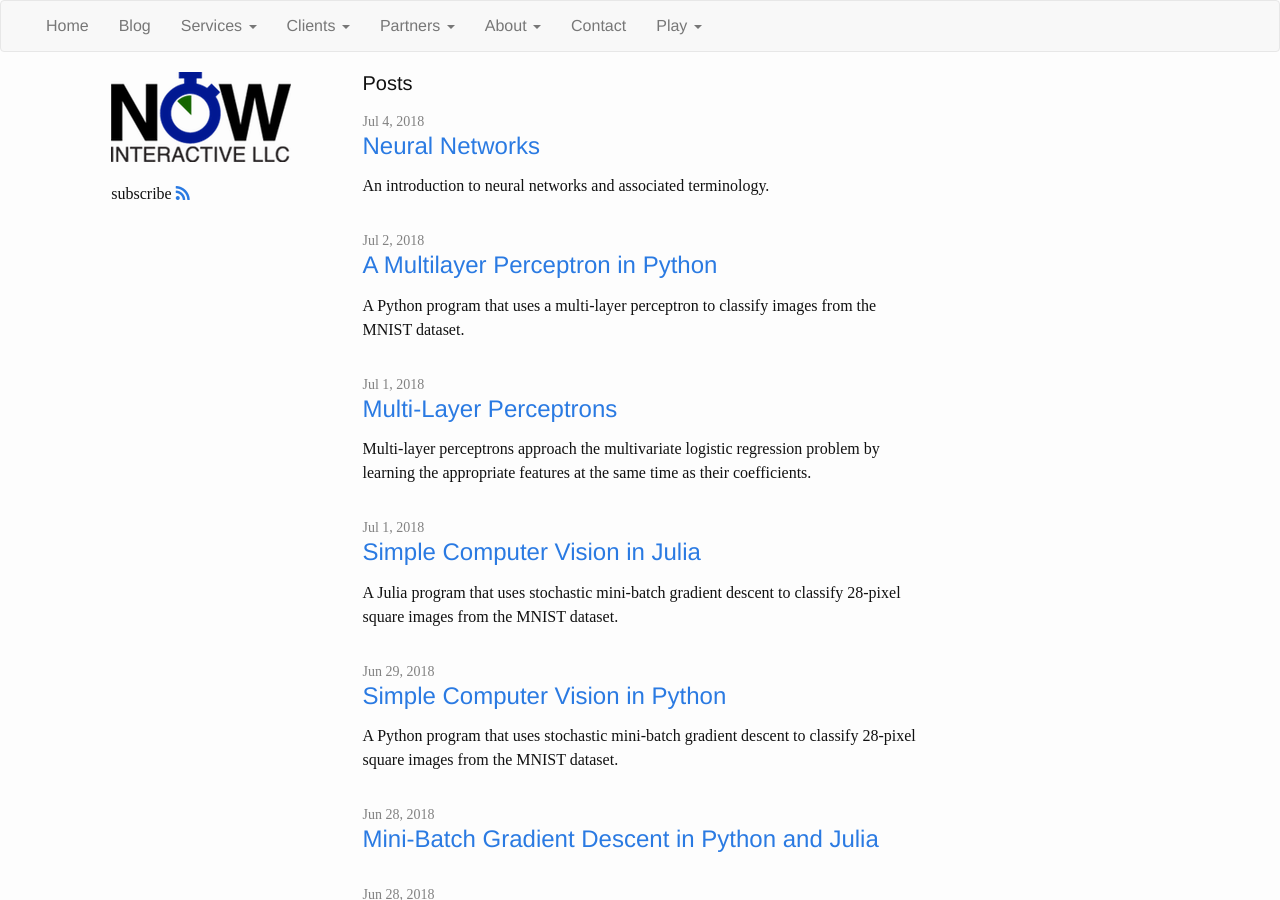
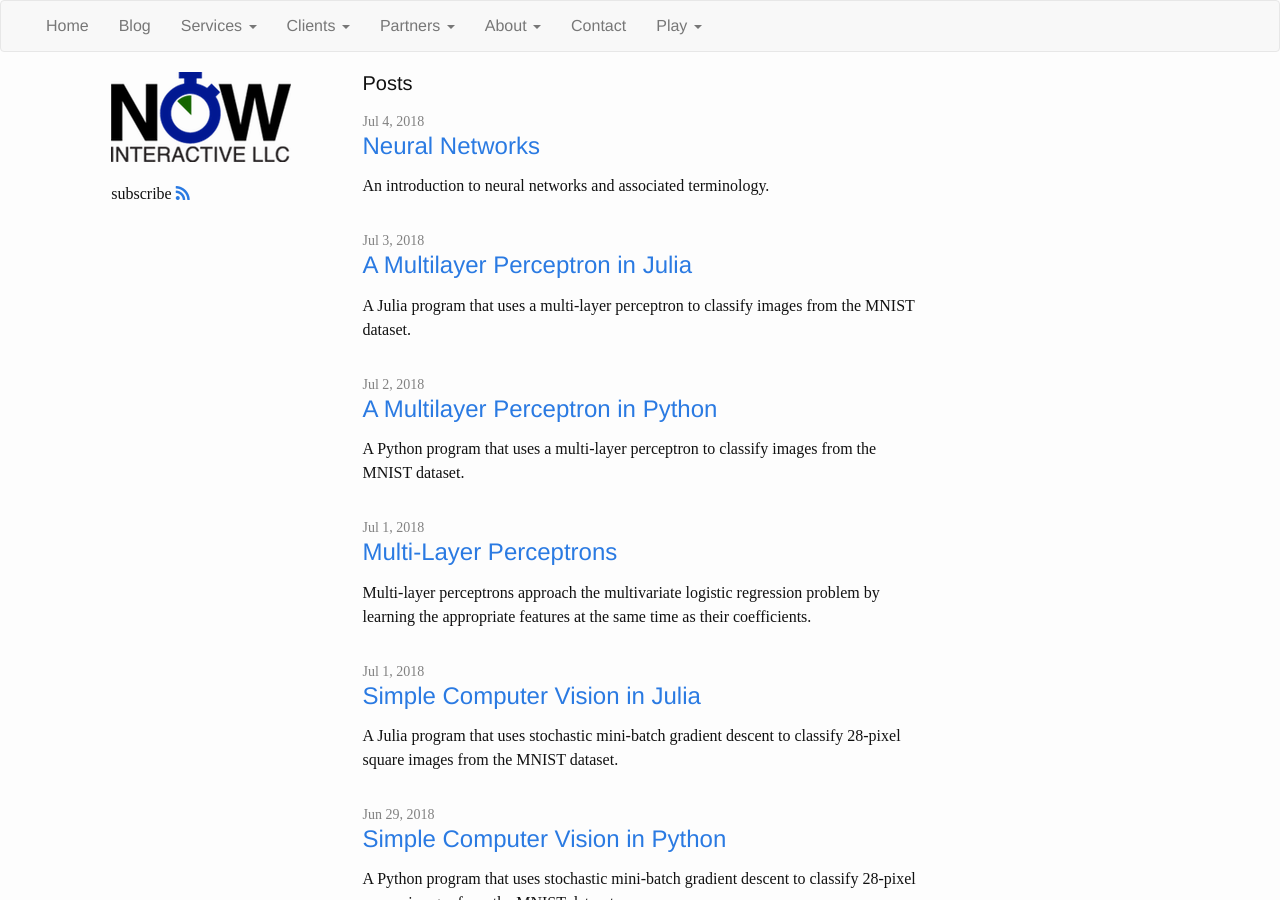
Before and after one commit to mspandit/mspandit.github.io, a Jekyll site: the page built from index.html, in a window 1280 px wide and 900 px high. Built offline with Jekyll 4.4.1, drawn with Linux system fonts in a browser that asks for light colours; nearby versions of some CDN libraries; formulas are drawn with MathJax 3; some of the changed lines change nothing that is shown.

Commit message:
Added Julia version of MLP post.

```diff
--- a/_layouts/default.html
+++ b/_layouts/default.html
@@ -23,6 +23,7 @@
         <div class="col-md-6">
           {{ content }}
         </div>
+        <div class="col-md-3"></div>
       </div>
     </div>
 
--- /dev/null
+++ b/_posts/2018-07-03-multi-layer-perceptron-julia.markdown
@@ -0,0 +1,87 @@
+---
+layout: post
+title: "A Multilayer Perceptron in Julia"
+summary: "A Julia program that uses a multi-layer perceptron to classify images from the MNIST dataset."
+date:   2018-07-03 07:54:00
+---
+
+The Julia program below uses a [multi-layer
+perceptron](/2018/07/01/multi-layer-perceptrons) to classify images from the
+MNIST dataset. The program should run in several minutes and achieve an
+accuracy just under 97%. It has a few notable differences from the [previous
+program](/2018/07/01/simple-computer-vision-julia) that only used logistic
+regression.
+
+This program uses the [FluxML library](https://fluxml.ai). Run
+`Pkg.add("Flux")` before running it. The FluxML API is easier to use than
+TensorFlow because it does not separate graph construction and execution.
+
+This program has _tracked parameters_ `featureThetas` and `featureTheta0` for
+the feature detection models as well as `outputThetas` and `outputTheta0` for
+the classification model.
+
+{% highlight julia %}
+featureThetas = param([scale(r, 784, 500) for r in rand((784, 500))]) # param(zeros((784, 500)))
+featureTheta0 = param([scale(r, 1, 500) for r in rand((1, 500))]) # param(zeros((1, 500)))
+{% endhighlight %}
+
+{% highlight julia %}
+outputThetas = param([scale(r, 500, 10) for r in rand((500, 10))]) # param(zeros((500, 10)))
+outputTheta0 = param([scale(r, 1, 10) for r in rand((1, 10))]) # param(zeros((1, 10)))
+{% endhighlight %}
+
+In FluxML, tracked parameters are like any other numerical or array type, with
+a notable exception: When you perform mathematical operations on a tracked
+parameter, _it is able to record the gradients of the operations with respect
+to itself._
+
+Feature detection happens with logistic regression models operating on raw
+inputs:
+
+{% highlight julia %}
+features(example) = 1.0 ./ (1.0 .+ exp.(example * featureThetas .+ featureTheta0))
+{% endhighlight %}
+
+Classification happens with a softmax model operating on features:
+
+{% highlight julia %}
+model(example) = NNlib.softmax(features(example) * outputThetas .+ outputTheta0)
+{% endhighlight %}
+
+During training, the `back!()` function calculates the cost with the side
+effect of accumulating gradients. The gradients are retrieved with calls to
+`grad()`.
+
+{% highlight julia %}
+  back!(cross_entropy)
+  update!(featureThetas, -learningRate .* grad(featureThetas))
+  update!(featureTheta0, -learningRate .* grad(featureTheta0))
+  update!(outputThetas, -learningRate .* grad(outputThetas))
+  update!(outputTheta0, -learningRate .* grad(outputTheta0))
+{% endhighlight %}
+
+# Number of Features
+
+The model implemented by this program detects 500 features of the input. The
+number 500 is called a **hyperparameter** of the model (in contrast to the
+parameters $$\vec{\theta}$$). The choice of hyperparameter values is a matter
+of experience and experimentation. Generally, if the number of features is
+smaller than the number of inputs, then the features are a "compressed"
+representation of the input.
+
+# Initialization of $$\vec{\theta}$$
+
+The previous program initialized `thetas` and `theta0` values to zero. For
+multi-layer perceptrons, this is not a good idea. When their parameter values
+are exactly the same, the feature detection models are all detecting the same
+feature! Their gradients will be the same and they will be updated by the same
+amounts, rendering them largely redundant. Researchers have searched for good
+initial values of $$\vec{\theta}$$, and this program uses random
+values in a range recommended by Yoshua Bengio and Xavier Glorot in their
+AISTATS 2010 paper, [_Understanding the difficulty of training deep feedforward
+neural networks._](http://proceedings.mlr.press/v9/glorot10a/glorot10a.pdf) To
+convince yourself of the value of careful initialization, replace the
+random initializations with the calls to `zeros` in the comments.
+You will notice a decline in accuracy.
+
+<script src="https://gist.github.com/mspandit/7b6a60bf7feb316b679c79e20aaf80bc.js"></script>
```
